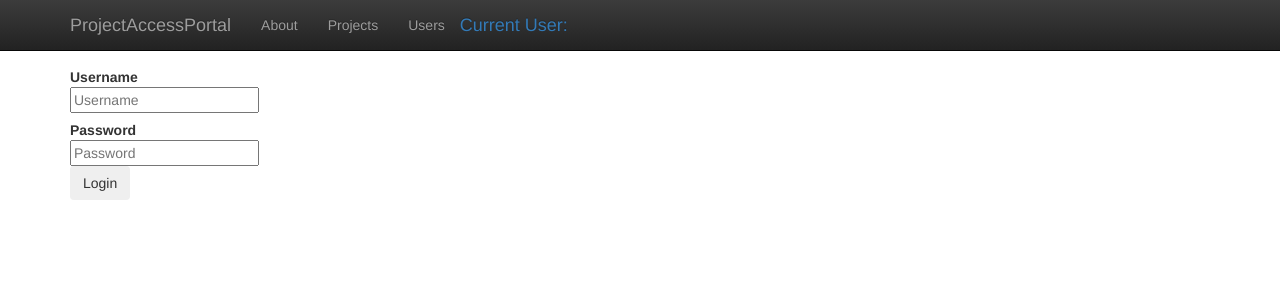
After one commit to Slub77/ProjectAccessPortal, a Django app: page /projectaccess/login/?next=/projectaccess/users/ in a window 1280 px wide. The commit adds this page. Shown: the top 300 px of the page. Run offline with Django 3.2, Linux system fonts and the light colour scheme; some libraries are stand-ins or nearby versions.

Commit message:
Implemented user authentication; P4 auth check not yet working

```diff
--- a/projectaccess/templates/base.html
+++ b/projectaccess/templates/base.html
@@ -42,6 +42,9 @@
             <li><a href="{% url 'projectaccess:projects' %}">Projects</a></li>
             <li><a href="{% url 'projectaccess:users' %}">Users</a></li>
           </ul>
+        <div class="navbar-brand">
+            <a href="{% url 'projectaccess:logout' %}">Current User: {{ user.username }}</a>
+        </div>
         </div><!--/.nav-collapse -->
       </div>
     </nav>
--- /dev/null
+++ b/projectaccess/templates/login.html
@@ -0,0 +1,31 @@
+{% extends "base.html" %}
+{% block content %}
+
+    <div class="container">
+        <div id="login">
+            <form class="form-horizontal" name="LoginForm" action="{% url 'projectaccess:login' %}" method="post">
+            {% csrf_token %}
+            {% if next %}
+                <input type="hidden" name="next" value="{{ next }}" />
+            {% endif %}
+            <div class="control-group">
+                <label class="control-label" for="username">Username</label>
+                <div class="controls">
+                    <input type="text" id="username" name="username"  placeholder="Username">
+                </div>
+            </div>
+            <div class="control-group">
+                <label class="control-label" for="password">Password</label>
+                <div class="controls">
+                    <input type="password" name="password" id="password" placeholder="Password">
+                </div>
+            </div>
+            <div class="control-group">
+                <div class="controls">
+                    <button type="submit" class="btn">Login</button>
+                </div>
+            </div>
+            </form>
+        </div>
+    </div>
+{% endblock %}
--- a/projectaccess/urls.py
+++ b/projectaccess/urls.py
@@ -3,6 +3,8 @@ from django.conf.urls import url
 from . import views
 
 urlpatterns = [
+    url(r'^login/$', views.login_user, name='login'),
+    url(r'^logout/$', views.logout_user, name='logout'),
     url(r'^$', views.index, name='index'),
     url(r'^users/$', views.users, name='users'),
     url(r'^projects/$', views.projects, name='projects'),
--- a/projectaccess/views.py
+++ b/projectaccess/views.py
@@ -1,12 +1,34 @@
 
-from django.http import HttpResponse
+from django.http import HttpResponse, HttpResponseRedirect
 from django.template import RequestContext, loader
+from django.shortcuts import render_to_response
+from django.contrib.auth.decorators import login_required
+from django.contrib.auth import authenticate, login, logout
 
 from models import PAUser, PAProject, PAUserProjectAccess
 
 import logging
 logger = logging.getLogger(__name__)
 
+def login_user(request):
+    logout(request)
+    username = password = ''
+    if request.POST:
+        username = request.POST['username']
+        password = request.POST['password']
+
+        user = authenticate(username=username, password=password)
+        if user is not None:
+            if user.is_active:
+                login(request, user)
+                return HttpResponseRedirect('/projectaccess/')
+    return render_to_response('login.html', context_instance=RequestContext(request))
+
+def logout_user(request):
+    logout(request)
+    return HttpResponseRedirect('/projectaccess/login')
+
+@login_required
 def index(request):
 
     template = loader.get_template('index.html')
@@ -14,6 +36,7 @@ def index(request):
 
     return HttpResponse(template.render(context))
 
+@login_required
 def users(request):
 
     template = loader.get_template('users.html')
@@ -23,6 +46,7 @@ def users(request):
 
     return HttpResponse(template.render(context))
 
+@login_required
 def projects(request):
 
     if request.method == 'POST':
@@ -49,6 +73,7 @@ def projects(request):
 
     return HttpResponse(template.render(context))
 
+@login_required
 def import_p4_users(request):
 
     from p4_import import import_p4_to_django
@@ -56,6 +81,7 @@ def import_p4_users(request):
 
     return users(request)
 
+@login_required
 def create_new_project(request):
 
     template = loader.get_template('create_new_project.html')
@@ -63,6 +89,7 @@ def create_new_project(request):
 
     return HttpResponse(template.render(context))
 
+@login_required
 def create_new_project_submit(request):
 
     name = request.POST['name']
@@ -72,6 +99,7 @@ def create_new_project_submit(request):
 
     return HttpResponse("New project creation done.")
 
+@login_required
 def delete_project(request, id):
 
     from project_actions import delete_project
```
Also changed, not shown: mysite/settings.py (+10 -0 lines), projectaccess/P4AuthBackend.py (added, +33 -0 lines).
